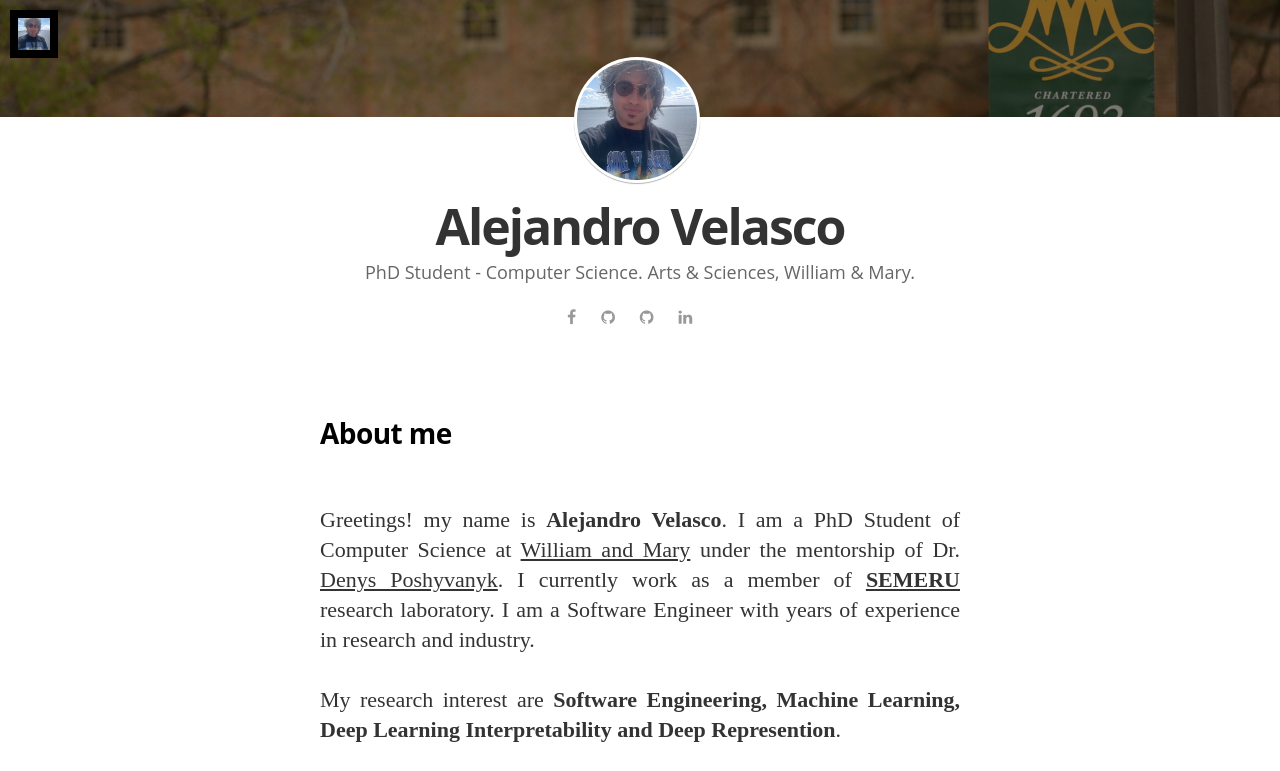
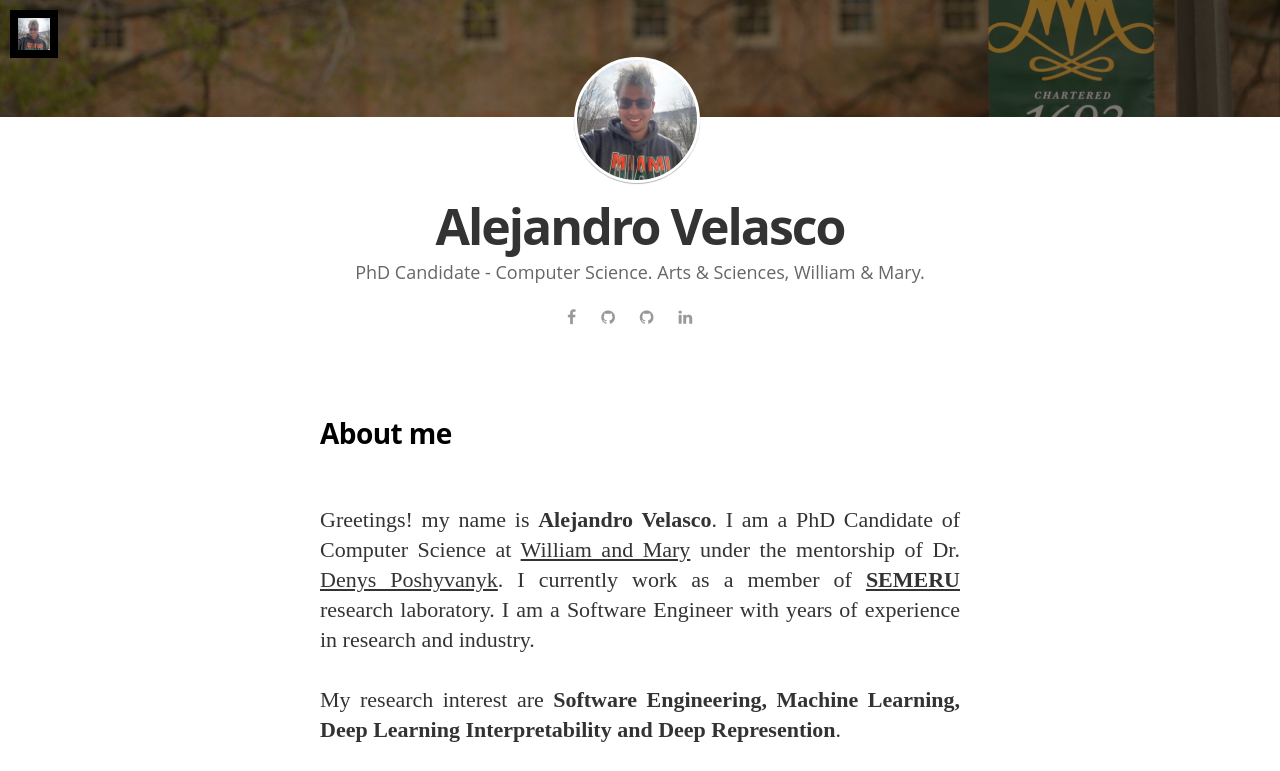
Before and after one commit to svelascodimate/svelascodimate.github.io, a Jekyll site: the page built from index.html, in a window 1280 px wide and 900 px high, scrolled down 333 px, cut to the strip 0-771 px from the top of the window. Built offline with Jekyll 4.4.1, drawn with Linux system fonts in a browser that asks for light colours; nearby versions of some CDN libraries; some web fonts are replaced; the list of posts is cut into pages by our own code.

Commit message:
updated headline and photo

```diff
--- a/_config.yml
+++ b/_config.yml
@@ -6,7 +6,7 @@
 # Site settings
 title: "Alejandro Velasco"
 description: > # this means to ignore newlines until "email:"
-   PhD Student - Computer Science. Arts & Sciences, William & Mary.
+   PhD Candidate - Computer Science. Arts & Sciences, William & Mary.
 
 email: svelascodimate@wm.edu
 #blog logo
```
Also changed, not shown: _posts/2022-08-14-about.md (+1 -2 lines), assets/images/author.jpg, 4 other files.
